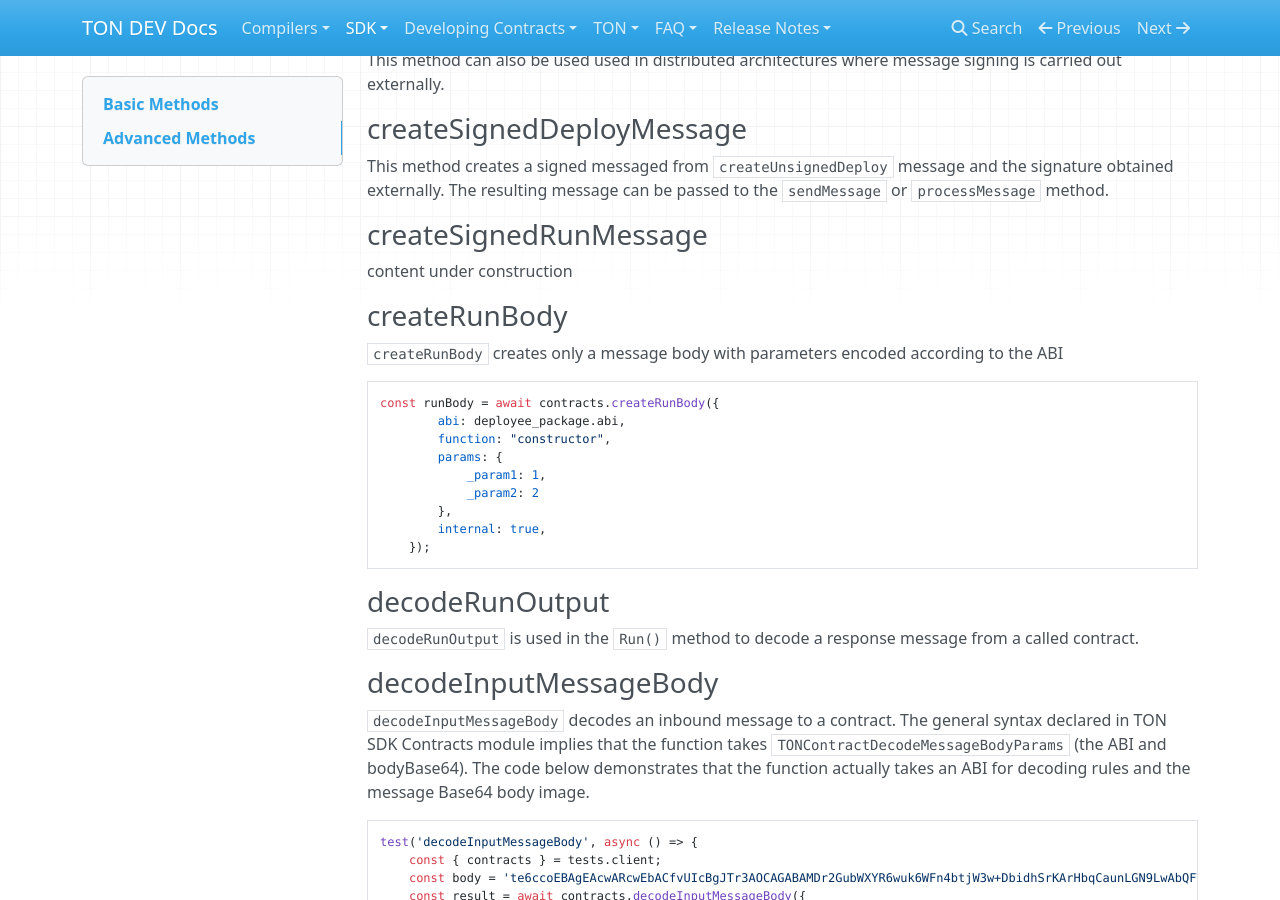
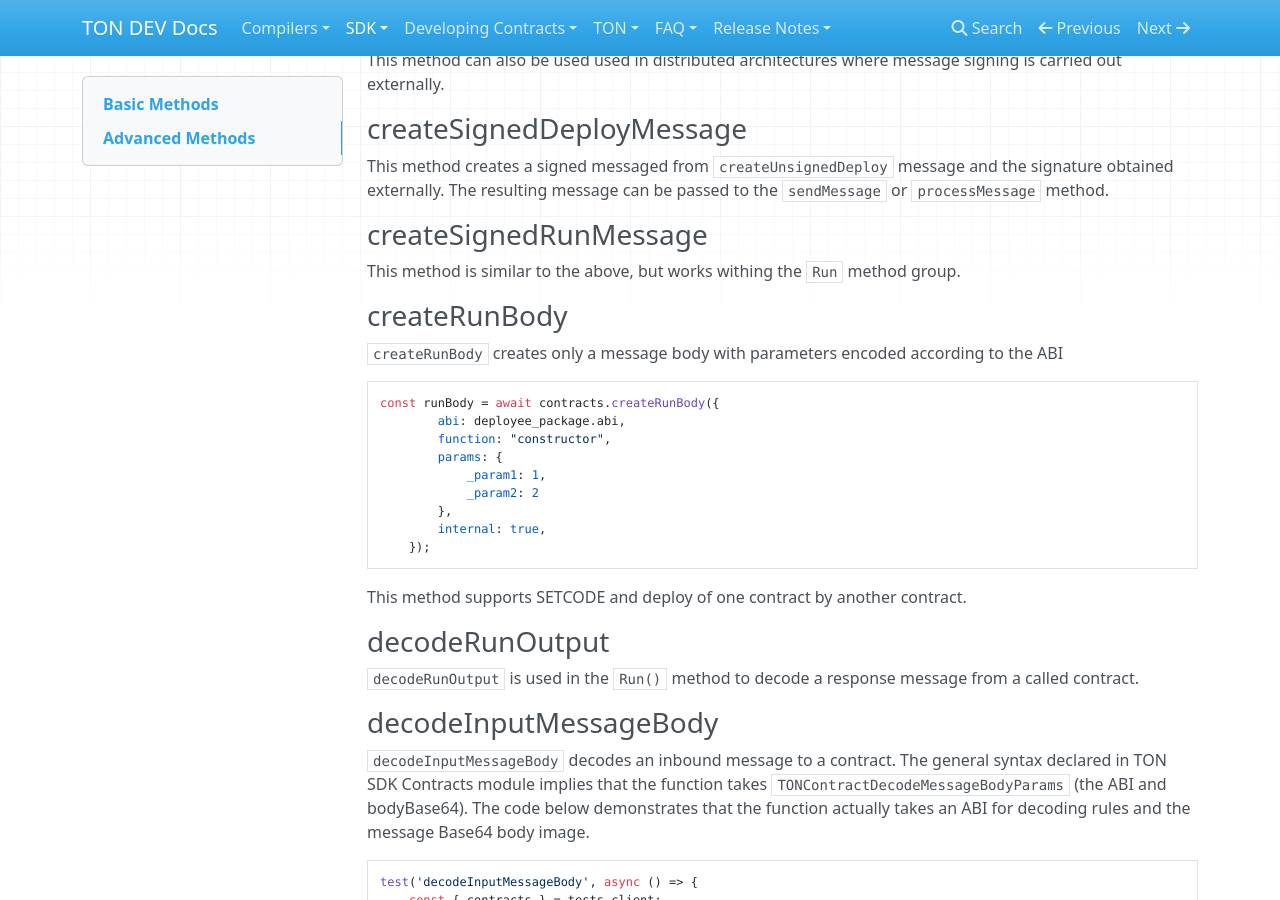
Before and after one commit to vird/public_documentation, an MkDocs documentation site: the page built from docs/SDK/SDK API/Contract Management.md, in a window 1280 px wide and 900 px high, scrolled down 5901 px. Built offline with MkDocs 1.6.1, drawn with Linux system fonts in a browser that asks for light colours; nearby versions of some CDN libraries.

Commit message:
Update Contract Management.md

````diff
--- a/docs/SDK/SDK API/Contract Management.md
+++ b/docs/SDK/SDK API/Contract Management.md
@@ -262,7 +262,7 @@ This method creates a signed messaged from `createUnsignedDeploy` message and th
 
 ### createSignedRunMessage
 
-content under construction
+This method is similar to the above, but works withing the `Run` method group.
 
 ### createRunBody
 
@@ -280,7 +280,7 @@ const runBody = await contracts.createRunBody({
     });
 ```
 
-
+  This method supports SETCODE and deploy of one contract by another contract.
 
 ### decodeRunOutput
 
````
